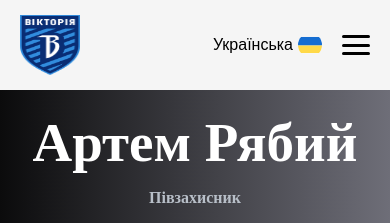
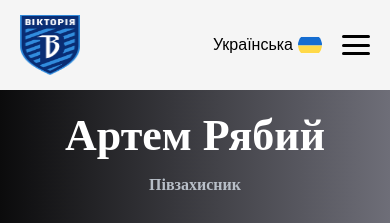
Before and after one commit to artemriabyi6/Victoria, a React (Vite) app: page /Victoria/player/1 in a window 390 px wide. Shown: the top 223 px of the page. Built offline with nearby package versions, Linux system fonts and the light colour scheme.

Commit message:
fixed mobile menu acordeon

```diff
--- a/src/components/header/Header.jsx
+++ b/src/components/header/Header.jsx
@@ -96,11 +96,6 @@ const Header = () => {
               </Link>
             </div>
             <div className="header-wrapper-right-block">
-              {/* <div className="partner-logo">
-                <a>
-                  <img src={images.puma} alt="Puma" />
-                </a>
-              </div> */}
 
               <div className="lang-switch">
                 <div className="selected-lang">{renderFlag(selectedLang)}</div>
--- a/src/components/header/header.css
+++ b/src/components/header/header.css
@@ -381,6 +381,7 @@ header {
       display: flex;
       justify-content: space-between;
       align-items: center;
+      transition: 0.3s ease;
     }
 
     .accordion-submenu {
@@ -390,6 +391,10 @@ header {
 
     .accordion-submenu li {
       margin-bottom: 6px;
+      font-weight: 600;
+      text-transform: uppercase;
+      font-size: 11px;
+
     }
 
     .arrow {
--- a/src/pages/playerPage/playerPage.css
+++ b/src/pages/playerPage/playerPage.css
@@ -93,6 +93,9 @@
         bottom: -255px;
         right: 15%;
     }
+    .player-page-section h1 {
+        font-size: 44px;
+    }
 
     .player-page-info {
         background-color: white;
```
Also changed, not shown: 4 other files (tests, documents, lock files or other folders).
